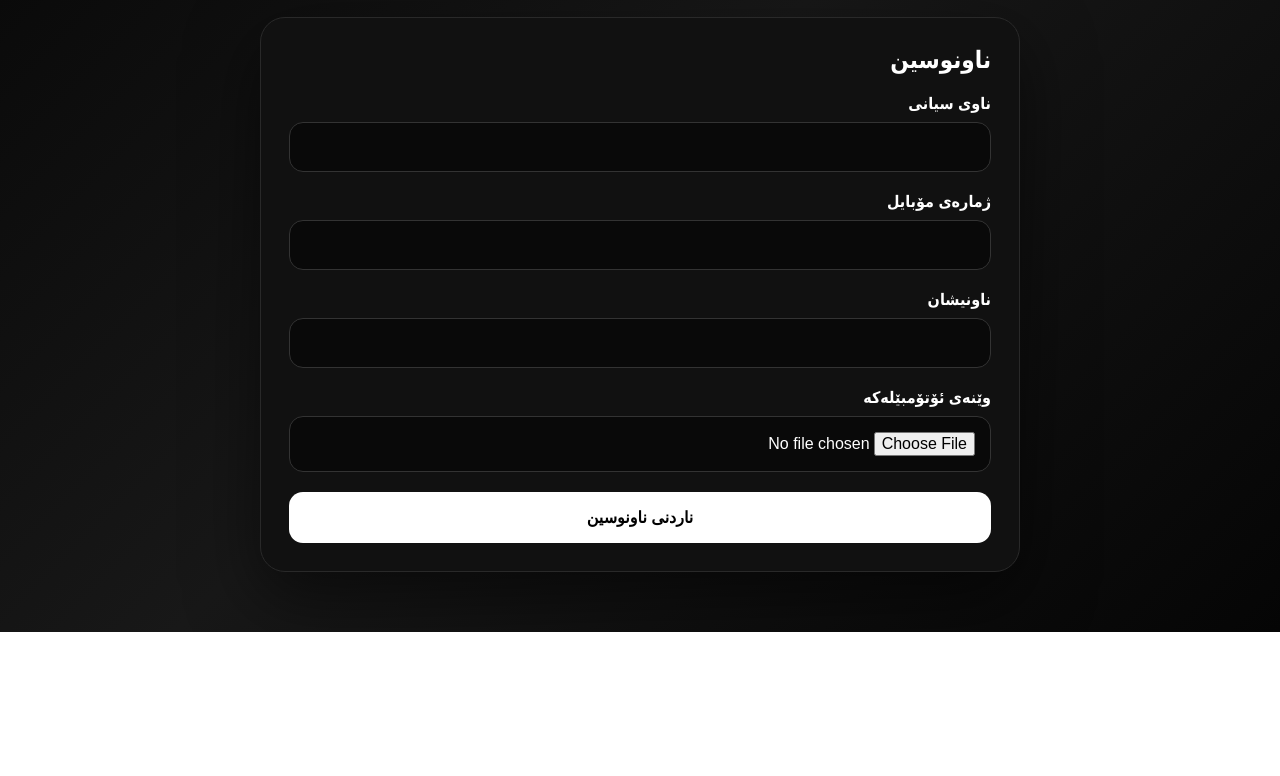
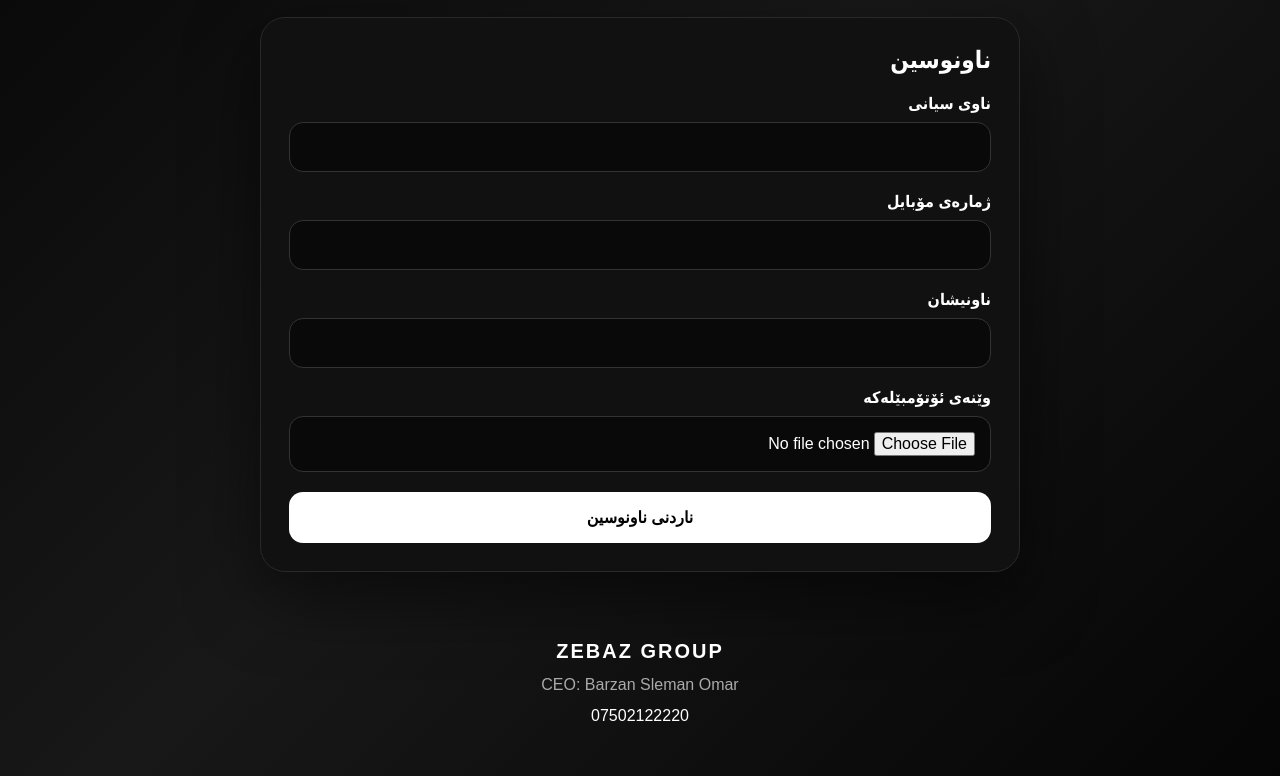
Before and after one commit to barzanb2/erbil-car-show, a plain HTML site: page index.html in a window 1280 px wide. Shown: the part 296-1072 px from the top of the page. Before the commit the page ends 928 px from the top, so only its background shows below. Drawn offline with Linux system fonts and the light colour scheme.

Commit message:
Add Zebaz Group contact footer

```diff
--- a/index.html
+++ b/index.html
@@ -118,6 +118,25 @@ color:#baffc9;
 .err{
 background:#3a1717;
 color:#ffcaca;
+}
+
+.footer{
+text-align:center;
+color:#aaa;
+padding:0 15px 45px;
+line-height:1.9;
+}
+
+.footer strong{
+display:block;
+color:#fff;
+font-size:20px;
+letter-spacing:2px;
+}
+
+.footer a{
+color:#fff;
+text-decoration:none;
 }
 
 </style>
@@ -251,6 +270,12 @@ id="err"
 </form>
 
 </section>
+
+<footer class="footer">
+<strong>ZEBAZ GROUP</strong>
+<div>CEO: Barzan Sleman Omar</div>
+<a href="tel:07502122220">07502122220</a>
+</footer>
 
 </div>
 
```
